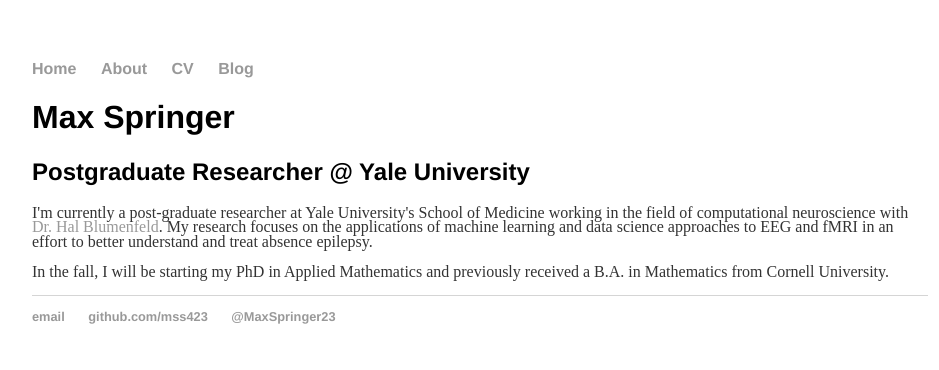
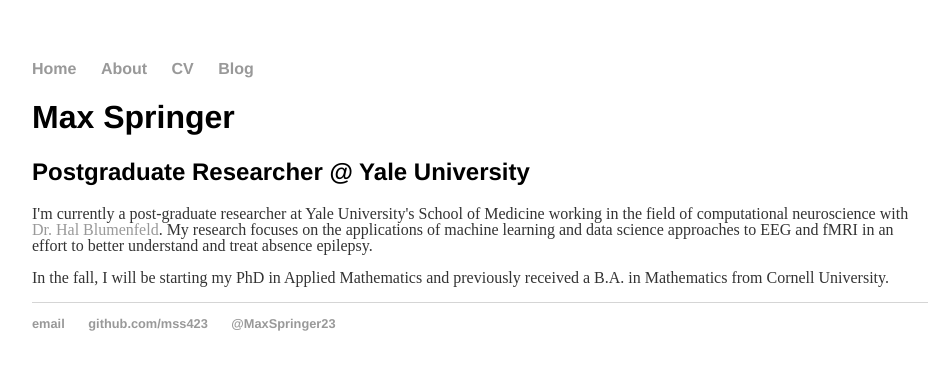
Before and after one commit to mss423/mss423.github.io, a Jekyll site: the page built from index.html, in a window 1280 px wide. Shown: the top 370 px of the page, without its empty margins (160-1099 px from the left). Built offline with Jekyll 4.4.1, drawn with Linux system fonts in a browser that asks for light colours.

Commit message:
Update main.css

```diff
--- a/css/main.css
+++ b/css/main.css
@@ -29,7 +29,7 @@
 }
 p {
     font-size: 1em;
-    line-height: 0.9em;
+    line-height: 1em;
     color: #333;
 }
 footer {
```
